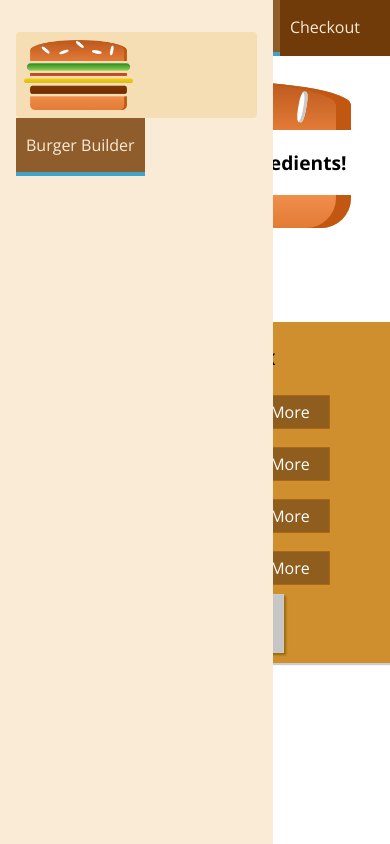
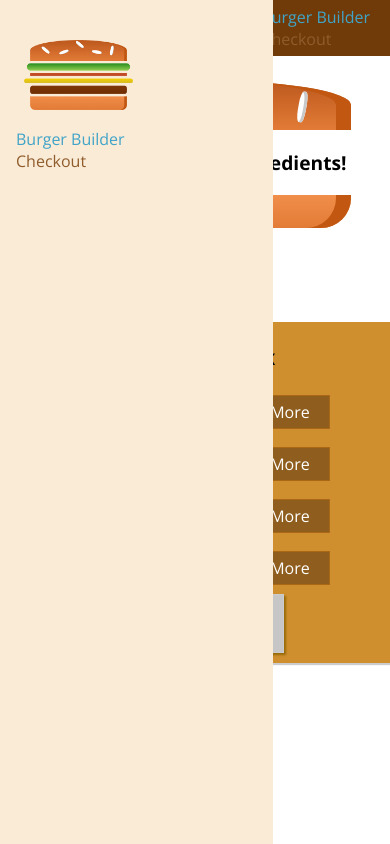
Before and after one commit to janko101/burger-builder-app, a React (Create React App) app: page / in a window 390 px wide. Built offline with nearby package versions, Linux system fonts and the light colour scheme.

Commit message:
Adds media querry to the styling on NavigationItem to change the styling on screen size

```diff
--- a/src/Components/Logo.module.css
+++ b/src/Components/Logo.module.css
@@ -1,6 +1,6 @@
 .Logo {
   height: 100%;
-  background-color: wheat;
+  background-color: antiquewhite;
   border-radius: 4px;
   box-sizing: border-box;
   padding: 8px;
--- a/src/Components/NavigationItems.module.css
+++ b/src/Components/NavigationItems.module.css
@@ -8,28 +8,47 @@
 }
 
 .NavigationItem {
-  margin: 0;
-  height: 100%;
-  display: flex;
-  align-items: center;
+  margin: 10px 0;
+  width: 100%;
+  display: block;
   box-sizing: border-box;
 }
 
 .NavigationItem a{
-  margin: 0;
-  height: 100%;
+  width: 100%;
   display: block;
-  border-bottom: 4px solid transparent;
   box-sizing: border-box;
-  color: antiquewhite;
+  color: #8F5C2C;
   text-decoration: none;
-  padding: 16px 10px;
 }
 
 .NavigationItem a:hover,
 .NavigationItem a:active,
 .NavigationItem a.active {
-  background-color: #8F5C2C;
-  border-bottom: 4px solid #40A4C8;
-  color: antiquewhite;
+  color: #40A4C8;
 }
+
+@media (min-width: 500px) {
+  .NavigationItem {
+    margin: 0;
+    height: 100%;
+    width: auto;
+    display: flex;
+    align-items: center;
+  }
+
+  .NavigationItem a{
+    height: 100%;
+    border-bottom: 4px solid transparent;
+    color: antiquewhite;
+    padding: 16px 10px;
+  }
+
+  .NavigationItem a:hover,
+  .NavigationItem a:active,
+  .NavigationItem a.active {
+    background-color: #8F5C2C;
+    border-bottom: 4px solid #40A4C8;
+    color: antiquewhite;
+  }
+}
```
